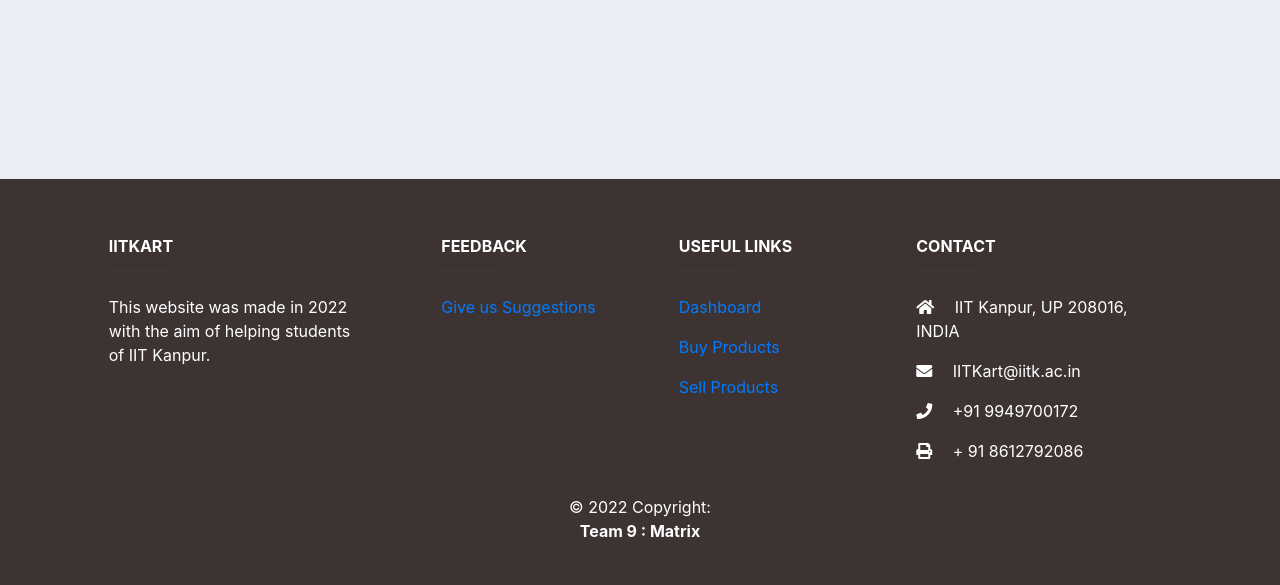
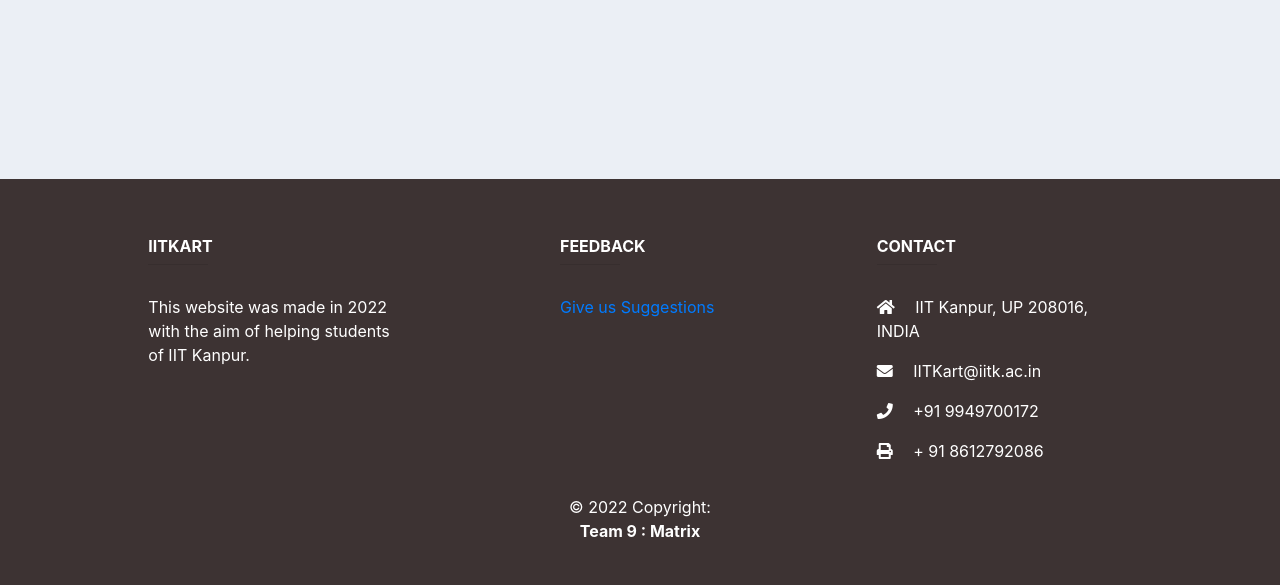
Before and after one commit to Akshunya1101/CS253-Team-9, a Django app: page /login/ in a window 1280 px wide. Shown: the part 677-1262 px from the top of the page. Run offline with Django 3.2, Linux system fonts and the light colour scheme; some libraries are stand-ins or nearby versions.

Commit message:
Removed useless links from Login page

```diff
--- a/cs253/accounts/templates/accounts/login.html
+++ b/cs253/accounts/templates/accounts/login.html
@@ -161,21 +161,7 @@
             <!-- Grid column -->
 
             <!-- Grid column -->
-            <div class="col-md-3 col-lg-2 col-xl-2 mx-auto mb-4">
 
-              <!-- Links -->
-              <h6 class="text-uppercase font-weight-bold">Useful links</h6>
-              <hr class="deep-purple accent-2 mb-4 mt-0 d-inline-block mx-auto" style="width: 60px;">
-              <p>
-                <a href="{%url 'accounts:home'%}">Dashboard</a>
-              </p>
-              <p>
-                <a href="{%url 'accounts:buy'%}">Buy Products</a>
-              </p>
-              <p>
-                <a href="{%url 'accounts:sell'%}">Sell Products</a>
-              </p>
-            </div>
             <!-- Grid column -->
 
             <!-- Grid column -->
```
Also changed, not shown: cs253/db.sqlite3.
